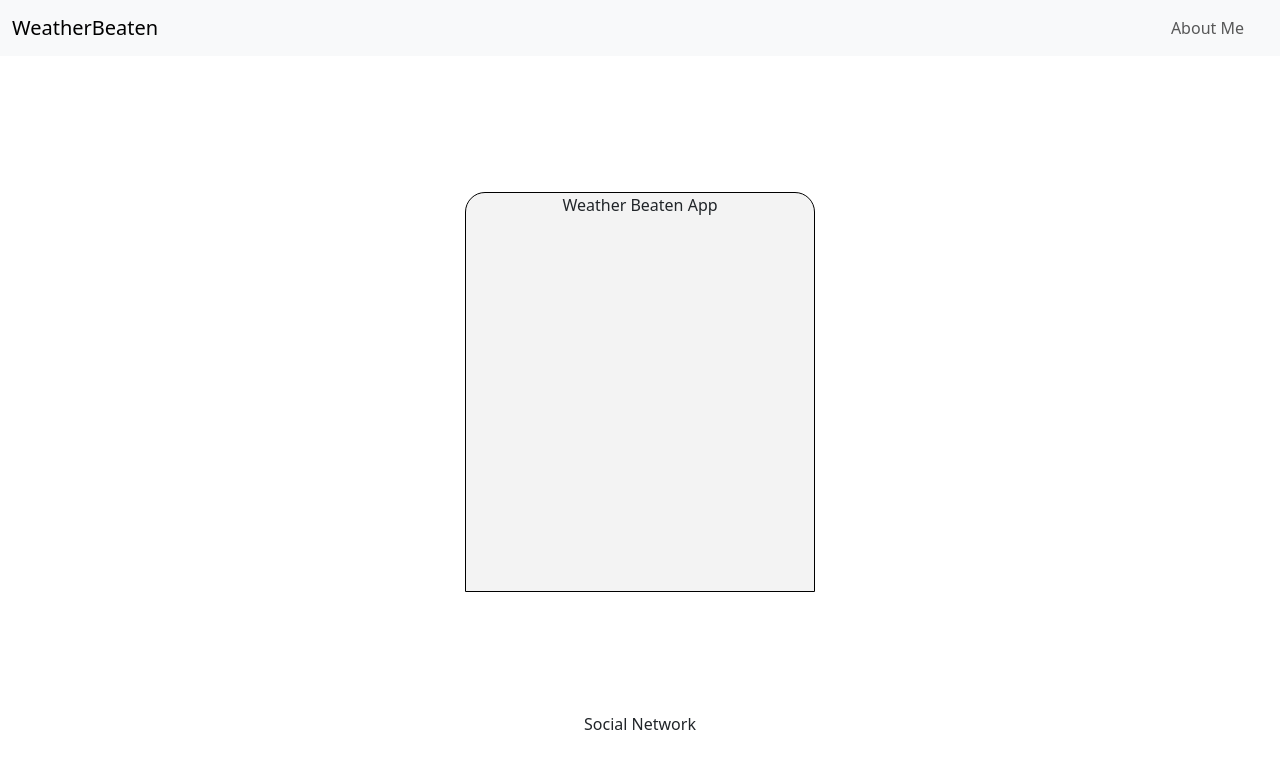
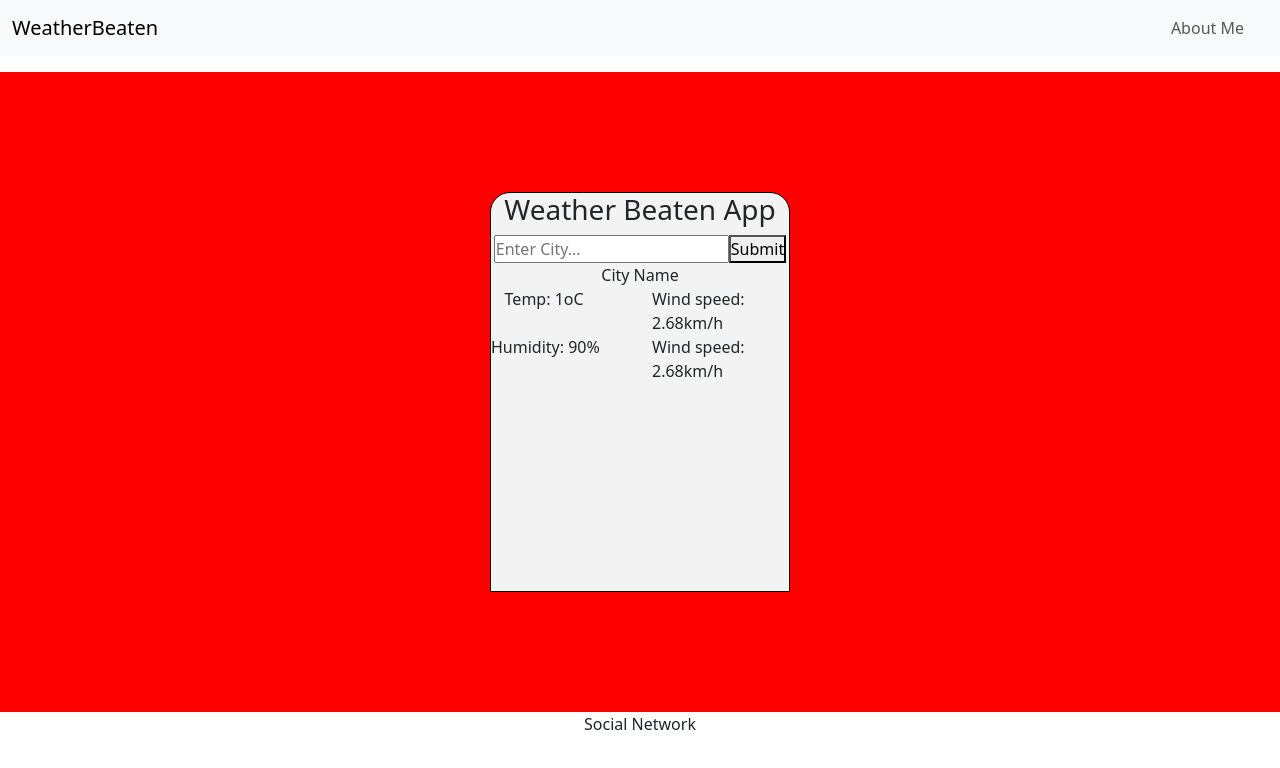
Before and after one commit to panzek/weather-beaten, a React (Create React App) app: page / in a window 1280 px wide. Shown: the top 768 px of the page. Built offline with nearby package versions, Linux system fonts and the light colour scheme.

Commit message:
Style app and add search button

```diff
--- a/src/App.css
+++ b/src/App.css
@@ -8,26 +8,14 @@
 }
 
 .display {
+  background-color: red;
   display: flex;
   width: 100vw;
   height: 80vh;
   justify-content: center;
   align-items: center;
-  /* flex-direction: column; */
   margin: 0 auto;
 }
-
-/* .App-header {
-  background-color: #f3f3f3;
-  display: flex;
-  flex-direction: column;
-  align-items: center;
-  min-width: 50vw;
-  min-width: 80vw;
-  min-height: 50vh;
-  border: 1px solid #000;
-  border-radius: 20px 20px 0 0;
-} */
 
 .App-header {
     background-color: #f3f3f3;
@@ -35,7 +23,7 @@
     border-radius: 20px 20px 0 0;
     display: flex;
     flex-direction: column;
-    flex-basis: 350px;
+    flex-basis: 300px;
     align-items: center;
     min-height: 50vh;
 }
--- a/src/App.js
+++ b/src/App.js
@@ -1,7 +1,7 @@
 import React from 'react';
 import './App.css';
 import Navigation from './components/Navbar.js';
-import Weather from './components/Weather.js'
+import Weather from './components/Weather'
 
 const App = () => {
   return (
--- a/src/components/Weather.js
+++ b/src/components/Weather.js
@@ -1,10 +1,35 @@
-import React from 'react'
+import React from 'react';
+// import Container from 'react-bootstrap/Container';
+import Row from 'react-bootstrap/Row';
+import Col from 'react-bootstrap/Col';
 
 const Weather = () => {
+
+  const handleClick = () => {
+    console.log("Search Weather")
+  }
+
   return (
-    <div>
-        Weather Beaten App
-    </div>
+    <>
+      <Row>
+        <h3>Weather Beaten App</h3>
+      </Row>
+      <Row>
+      <Col><input placeholder="Enter City..." /><button onClick={handleClick}>Submit</button></Col>
+      </Row>
+      <Row>
+        <Col>City Name</Col>
+      </Row>
+      <Row>
+        <Col sm={6}>Temp: 1oC</Col>
+        <Col sm={6}>Wind speed: 2.68km/h</Col>
+      </Row>
+      <Row>
+        <Col sm={6}>Humidity: 90%</Col>
+        <Col sm={6}>Wind speed: 2.68km/h</Col>
+      </Row>
+    </>
+
   )
 }
 
```
